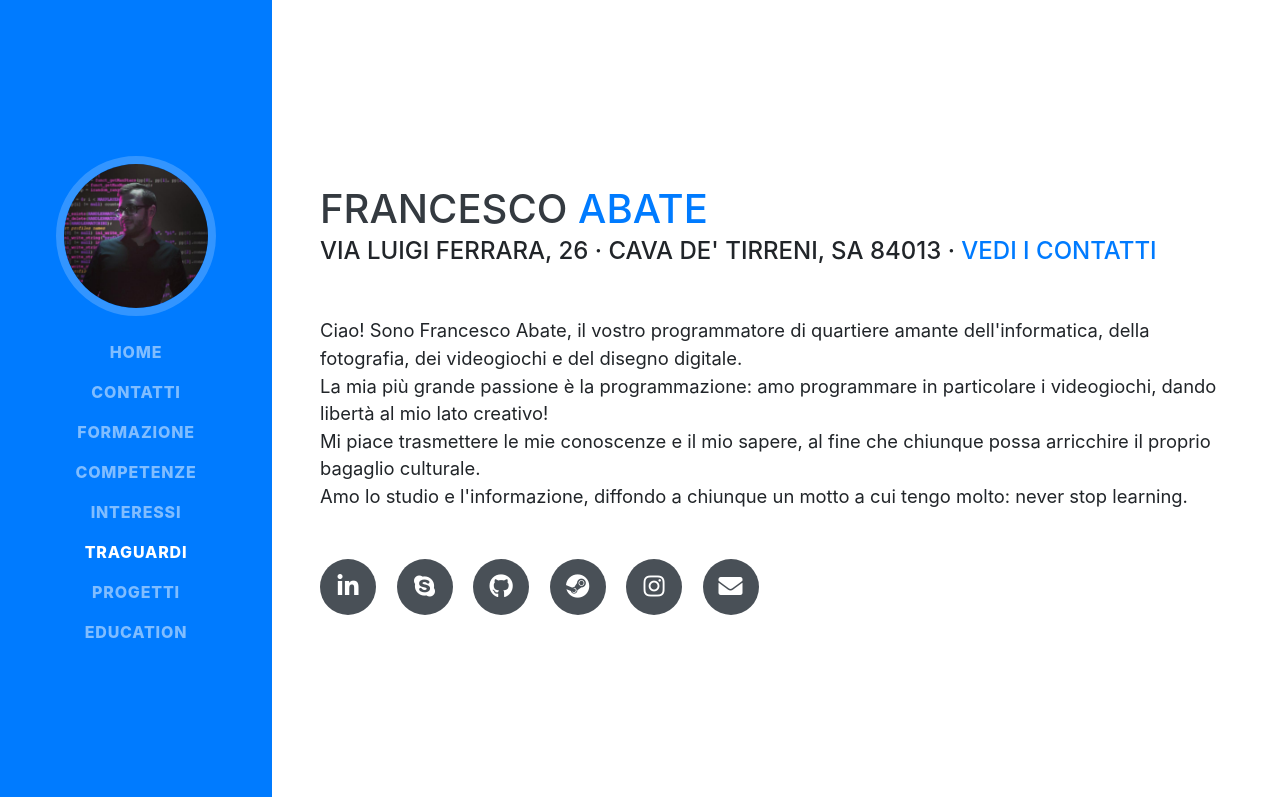
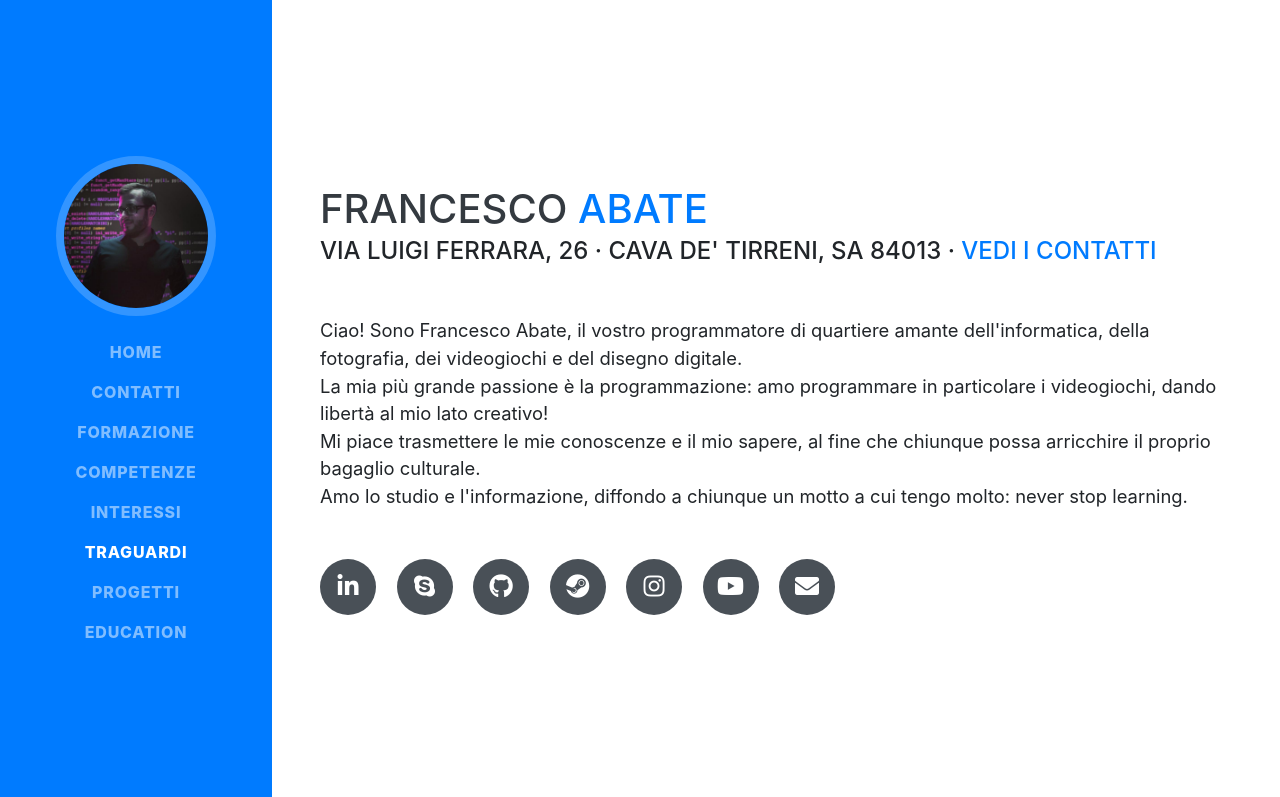
Before and after one commit to frekkanzer2/FabateWebsite, a website with bundled scripts: page index.html in a window 1280 px wide. Shown: the top 797 px of the page. Built offline with nearby package versions, Linux system fonts and the light colour scheme; a web font is replaced by a local one.

Commit message:
Added YouTube channel in home

```diff
--- a/index.html
+++ b/index.html
@@ -102,6 +102,9 @@
           </a>
           <a href="https://www.instagram.com/im.abbee_/" class="btnHomeContact">
             <i class="fab fa-instagram"></i>
+          </a>
+          <a href="https://www.youtube.com/c/Abbyimtech" class="btnHomeContact">
+            <i class="fab fa-youtube"></i>
           </a>
           <a href="mailto:abatefrancesco98@gmail.com" class="btnHomeContact">
             <i class="fas fa-envelope"></i>
```
